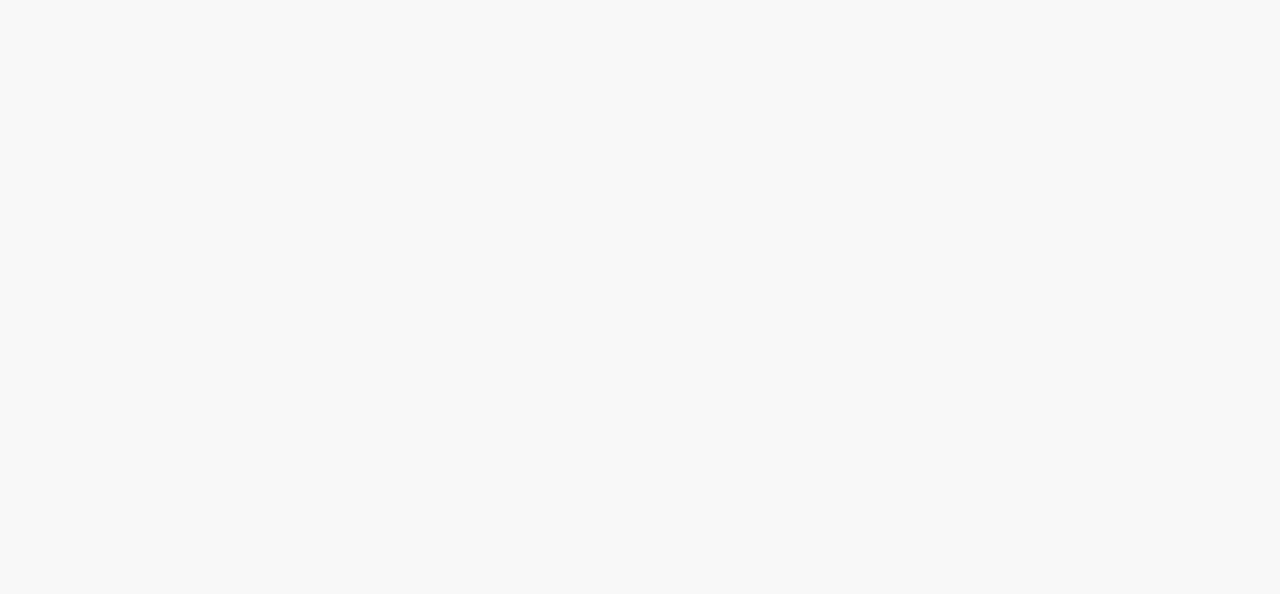
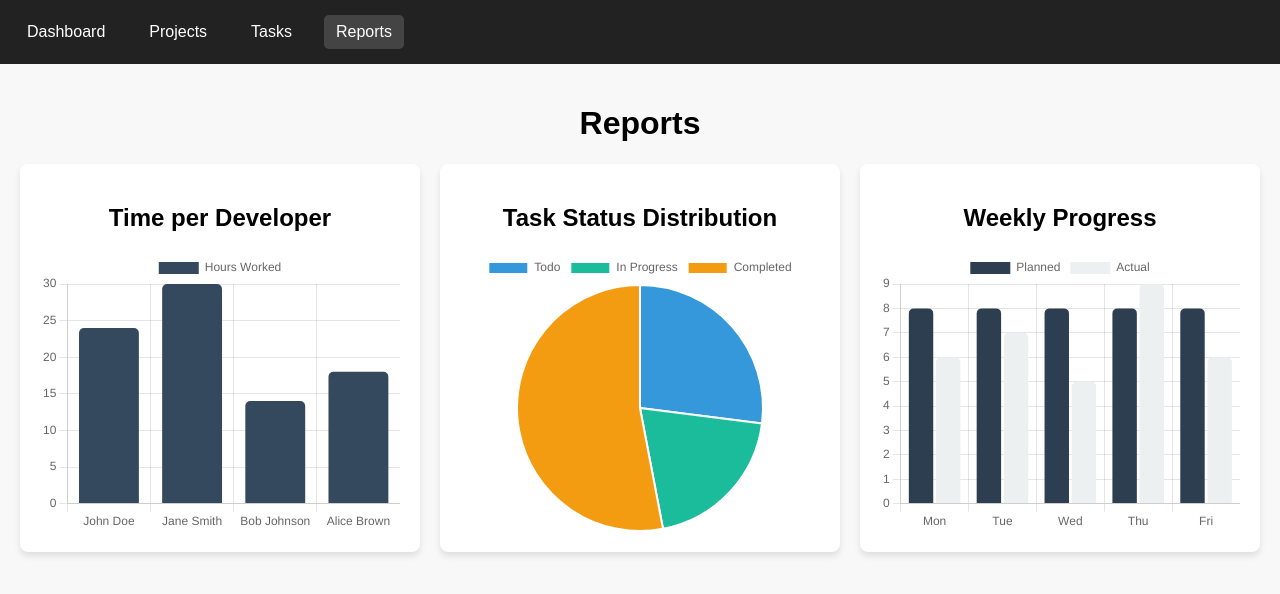
Before and after one commit to Yash8418/Learning25, a React (Vite) app: page /admin/reports in a window 1280 px wide. Before the commit this address had no page. Shown: the top 594 px of the page. Built offline with nearby package versions, Linux system fonts and the light colour scheme.

Commit message:
updated task and reports page

```diff
--- a/package.json
+++ b/package.json
@@ -11,6 +11,7 @@
   },
   "dependencies": {
     "react": "^18.3.1",
+    "react-chartjs-2": "^5.3.0",
     "react-dom": "^18.3.1",
     "react-router-dom": "^7.2.0"
   },
--- a/src/App.jsx
+++ b/src/App.jsx
@@ -8,6 +8,8 @@ import { ProjectManagerDashboard } from "./components/ProjectManager/ProjectMana
 import { AddProject } from "./components/Admin/AddProject";
 import axios from "axios";
 import ProjectPage from "./components/Admin/Project";
+import Tasks from "./components/Admin/Task";
+import Reports from "./components/Admin/Reports";
 
 // import "./css/navbar.css"; // Import navbar.css
 
@@ -29,7 +31,8 @@ function App() {
               <Route path="/ProjectManager/dashboard" element={<ProjectManagerDashboard/>} />
               <Route path="/admin/addProject" element={<AddProject></AddProject>} />
               <Route path="/admin/projects" element={<ProjectPage/>} />
-
+              <Route path="/admin/tasks" element={<Tasks />} />
+              <Route path="/admin/reports" element={<Reports />} />
             </Routes>
             </div>
         </Router>
--- /dev/null
+++ b/src/components/Admin/Reports.jsx
@@ -0,0 +1,90 @@
+
+import React from "react";
+import { Bar, Pie } from "react-chartjs-2";
+import "chart.js/auto";
+import "../../css/Reports.css";
+import Navbar from "../common/Navbar";
+
+const Reports = () => {
+  const chartOptions = {
+    responsive: true,
+    maintainAspectRatio: false,
+  };
+
+  // Chart Data
+  const charts = [
+    {
+      title: "Time per Developer",
+      type: "bar",
+      data: {
+        labels: ["John Doe", "Jane Smith", "Bob Johnson", "Alice Brown"],
+        datasets: [
+          {
+            label: "Hours Worked",
+            data: [24, 30, 14, 18],
+            backgroundColor: "#34495E",
+            borderRadius: 5,
+          },
+        ],
+      },
+    },
+    {
+      title: "Task Status Distribution",
+      type: "pie",
+      data: {
+        labels: ["Todo", "In Progress", "Completed"],
+        datasets: [
+          {
+            data: [27, 20, 53],
+            backgroundColor: ["#3498DB", "#1ABC9C", "#F39C12"],
+          },
+        ],
+      },
+    },
+    {
+      title: "Weekly Progress",
+      type: "bar",
+      data: {
+        labels: ["Mon", "Tue", "Wed", "Thu", "Fri"],
+        datasets: [
+          {
+            label: "Planned",
+            data: [8, 8, 8, 8, 8],
+            backgroundColor: "#2C3E50",
+            borderRadius: 5,
+          },
+          {
+            label: "Actual",
+            data: [6, 7, 5, 9, 6],
+            backgroundColor: "#ECF0F1",
+            borderRadius: 5,
+          },
+        ],
+      },
+    },
+  ];
+
+  return (
+    <>
+      <Navbar />
+      <div className="reports-container">
+        <h1>Reports</h1>
+
+        {/* Use Grid Layout for consistent 3-per-row alignment */}
+        <div className="chart-row">
+          {charts.map((chart, index) => (
+            <div className="chart-card" key={index}>
+              <h2>{chart.title}</h2>
+              <div className="chart-wrapper">
+                {chart.type === "bar" && <Bar data={chart.data} options={chartOptions} />}
+                {chart.type === "pie" && <Pie data={chart.data} options={chartOptions} />}
+              </div>
+            </div>
+          ))}
+        </div>
+      </div>
+    </>
+  );
+};
+
+export default Reports;
--- /dev/null
+++ b/src/components/Admin/Task.jsx
@@ -0,0 +1,70 @@
+import React, { useState } from "react";
+import Navbar from "../common/Navbar"; // Adjust path if needed
+import "../../css/task.css"; // Ensure this CSS file exists
+
+const Tasks = () => {
+  const [tasks, setTasks] = useState([
+    {
+      id: 1,
+      title: "User Authentication",
+      description: "Implement user authentication system",
+      estimatedHours: 8,
+      status: "completed",
+    },
+    {
+      id: 2,
+      title: "Shopping Cart",
+      description: "Build shopping cart functionality",
+      estimatedHours: 16,
+      status: "in_progress",
+    },
+    {
+      id: 3,
+      title: "UI Design",
+      description: "Create mobile app UI design",
+      estimatedHours: 24,
+      status: "not_started",
+    },
+  ]);
+
+  return (
+    <div>
+      <Navbar />
+      <div className="tasks-container">
+        <h1>Tasks</h1>
+        <div className="tasks-list">
+          {tasks.map((task) => (
+            <div key={task.id} className="task-card">
+              <div className="task-details">
+                <h2>{task.title}</h2>
+                <p>{task.description}</p>
+                <p className="estimated-time">
+                  ⏳ {task.estimatedHours} hours estimated
+                </p>
+              </div>
+              <div className="task-actions">
+                {task.status === "completed" && (
+                  <span className="status completed">✔ Completed</span>
+                )}
+                {task.status === "in_progress" && (
+                  <>
+                    <span className="status in-progress">⏳ In Progress</span>
+                    <button className="stop-timer">⏹ Stop Timer</button>
+                  </>
+                )}
+                {task.status === "not_started" && (
+                  <>
+                    <span className="status not-started">⚪ Not Started</span>
+                    <button className="start-timer">▶ Start Timer</button>
+                  </>
+                )}
+              </div>
+            </div>
+          ))}
+        </div>
+      </div>
+    </div>
+  );
+};
+
+export default Tasks;
--- a/src/css/addProject.css
+++ b/src/css/addProject.css
@@ -9,6 +9,7 @@
     background-color: #ffffff; /* Light background */
     padding: 20px;
     box-sizing: border-box;
+
 
 }
 
--- a/src/css/project.css
+++ b/src/css/project.css
@@ -42,6 +42,7 @@
   flex-wrap: wrap;
 }
 
+/* 🎨 Animated Project Cards */
 .project-card {
   background: #fff;
   border-radius: 8px;
@@ -51,6 +52,31 @@
   min-width: 300px;
   max-width: 350px;
   position: relative;
+  transition: transform 0.3s ease-in-out, box-shadow 0.3s ease-in-out;
+  animation: fadeInUp 0.6s ease-in-out;
+}
+
+/* 🖱️ Hover Effect - Lift the Card */
+.project-card:hover {
+  transform: translateY(-8px);
+  box-shadow: 0 6px 12px rgba(0, 0, 0, 0.15);
+}
+
+/* 🖲️ Click Effect - Quick Scale Down */
+.project-card:active {
+  transform: scale(0.98);
+}
+
+/* 🔥 Fade-in Up Animation */
+@keyframes fadeInUp {
+  from {
+      opacity: 0;
+      transform: translateY(20px);
+  }
+  to {
+      opacity: 1;
+      transform: translateY(0);
+  }
 }
 
 .project-card h3 {
--- /dev/null
+++ b/src/css/reports.css
@@ -0,0 +1,33 @@
+.reports-container {
+    text-align: center;
+    padding: 20px;
+  }
+
+  /* Ensures charts are arranged in rows of 3 */
+  .chart-row {
+    display: grid;
+    grid-template-columns: repeat(3, 1fr); /* Always 3 per row */
+    gap: 20px; /* Space between charts */
+    justify-content: center;
+    align-items: start;
+    margin-top: 20px;
+  }
+
+  /* Styling for each chart container */
+  .chart-card {
+    background: #fff;
+    border-radius: 8px;
+    box-shadow: 0 4px 6px rgba(0, 0, 0, 0.1);
+    padding: 20px;
+    text-align: center;
+    min-width: 300px; /* Minimum width to maintain spacing */
+  }
+
+  /* Ensures all charts have a uniform height */
+  .chart-wrapper {
+    width: 100%;
+    height: 280px; /* Adjust height to make them smaller */
+    display: flex;
+    justify-content: center;
+    align-items: center;
+  }
--- /dev/null
+++ b/src/css/task.css
@@ -0,0 +1,205 @@
+/* General Styles */
+.tasks-container {
+    width: 100%; /* Make container full width */
+    max-width: 1200px; /* Limit max width for large screens */
+    margin: 40px auto;
+    padding: 20px;
+    background: linear-gradient(135deg, #fdfbfb, #ebedee);
+    border-radius: 12px;
+    box-shadow: 0px 6px 15px rgba(0, 0, 0, 0.15);
+    font-family: 'Poppins', sans-serif;
+    text-align: center;
+}
+
+/* Title Styling */
+.tasks-container h1 {
+    font-size: 32px;
+    font-weight: 700;
+    margin-bottom: 25px;
+    color: #2c3e50;
+    text-transform: uppercase;
+    letter-spacing: 1px;
+}
+
+/* Task List */
+.task-list {
+    display: flex;
+    flex-direction: column;
+    gap: 20px;
+}
+
+/* Task Card */
+.task-card {
+    background: #fff;
+    padding: 18px;
+    border-radius: 10px;
+    box-shadow: 0px 4px 10px rgba(0, 0, 0, 0.1);
+    display: flex;
+    flex-direction: column;
+    transition: all 0.3s ease-in-out;
+    border-left: 5px solid #3498db;
+    position: relative;
+    margin: 10px 0px;
+}
+
+.task-card:hover {
+    transform: translateY(-3px);
+    box-shadow: 0px 8px 20px rgba(0, 0, 0, 0.2);
+}
+
+/* Task Title */
+.task-title {
+    font-size: 22px;
+    font-weight: 700;
+    color: #34495e;
+}
+
+/* Task Description */
+.task-description {
+    font-size: 14px;
+    color: #555;
+    margin: 8px 0;
+    font-style: italic;
+}
+
+/* Estimated Hours */
+.task-hours {
+    font-size: 14px;
+    color: #777;
+    display: flex;
+    align-items: center;
+    gap: 8px;
+    font-weight: 500;
+}
+
+/* Status Badge */
+.status-badge {
+    font-size: 12px;
+    font-weight: 700;
+    padding: 6px 12px;
+    border-radius: 14px;
+    text-transform: uppercase;
+    position: absolute;
+    top: 15px;
+    right: 15px;
+    box-shadow: 0px 2px 6px rgba(0, 0, 0, 0.15);
+}
+
+.completed {
+    background: linear-gradient(135deg, #28a745, #1e7e34);
+    color: white;
+}
+
+.in-progress {
+    background: linear-gradient(135deg, #007bff, #0056b3);
+    color: white;
+}
+
+.pending {
+    background: linear-gradient(135deg, #ffc107, #e0a800);
+    color: black;
+}
+
+/* Timer Buttons - Move to Left */
+.timer-controls {
+    display: flex;
+    align-items: center;
+    justify-content: flex-start; /* Aligns items to the left */
+    width: 100%;
+    margin-top: 15px;
+}
+
+/* Ensure Buttons are Stacked Correctly */
+.start-btn,
+.stop-btn {
+    border: none;
+    padding: 10px 16px;
+    font-size: 15px;
+    border-radius: 6px;
+    cursor: pointer;
+    font-weight: bold;
+    transition: all 0.3s ease-in-out;
+    text-transform: uppercase;
+    text-align: left; /* Align text inside button */
+    display: inline-block;
+}
+
+/* Start Button */
+.start-btn {
+    background: linear-gradient(135deg, #28a745, #1e7e34);
+    color: white;
+    margin-left: 0px; /* Align left */
+}
+
+.start-btn:hover {
+    background: linear-gradient(135deg, #1e7e34, #145a32);
+    transform: scale(1.05);
+}
+
+/* Stop Button */
+.stop-btn {
+    background: linear-gradient(135deg, #dc3545, #a71d2a);
+    color: white;
+    margin-left: 0px; /* Align left */
+}
+
+.stop-btn:hover {
+    background: linear-gradient(135deg, #a71d2a, #781220);
+    transform: scale(1.05);
+}
+
+/* Task Card Left Border Color Based on Status */
+.task-card.completed {
+    border-left-color: #28a745;
+}
+
+.task-card.in-progress {
+    border-left-color: #007bff;
+}
+
+.task-card.pending {
+    border-left-color: #ffc107;
+}
+
+.stop-timer{
+    color: red;
+    border: 2px solid #ca1d58;
+    border-radius: 2px 10px;
+    font-family: 'Poppins', sans-serif;
+    background-color: floralwhite;
+}
+
+.task-actions{
+    justify-content: end;
+    display: flex;
+}
+
+.start-timer{
+    color: #0d710d;
+    border: 2px solid #1aba2d;
+    border-radius: 2px 10px;
+    font-family: 'Poppins', sans-serif;
+    background-color: floralwhite;
+}
+/* Responsive Design */
+@media (max-width: 768px) {
+    .tasks-container {
+        max-width: 100%;
+        padding: 15px;
+    }
+
+    .task-card {
+        padding: 12px;
+    }
+
+    .status-badge {
+        font-size: 10px;
+        padding: 4px 10px;
+    }
+
+    .start-btn,
+    .stop-btn {
+        font-size: 13px;
+        padding: 8px 12px;
+    }
+}
```
Also changed, not shown: 1 other file (tests, documents, lock files or other folders). Lines whose indentation alone changed are shown as unchanged.
